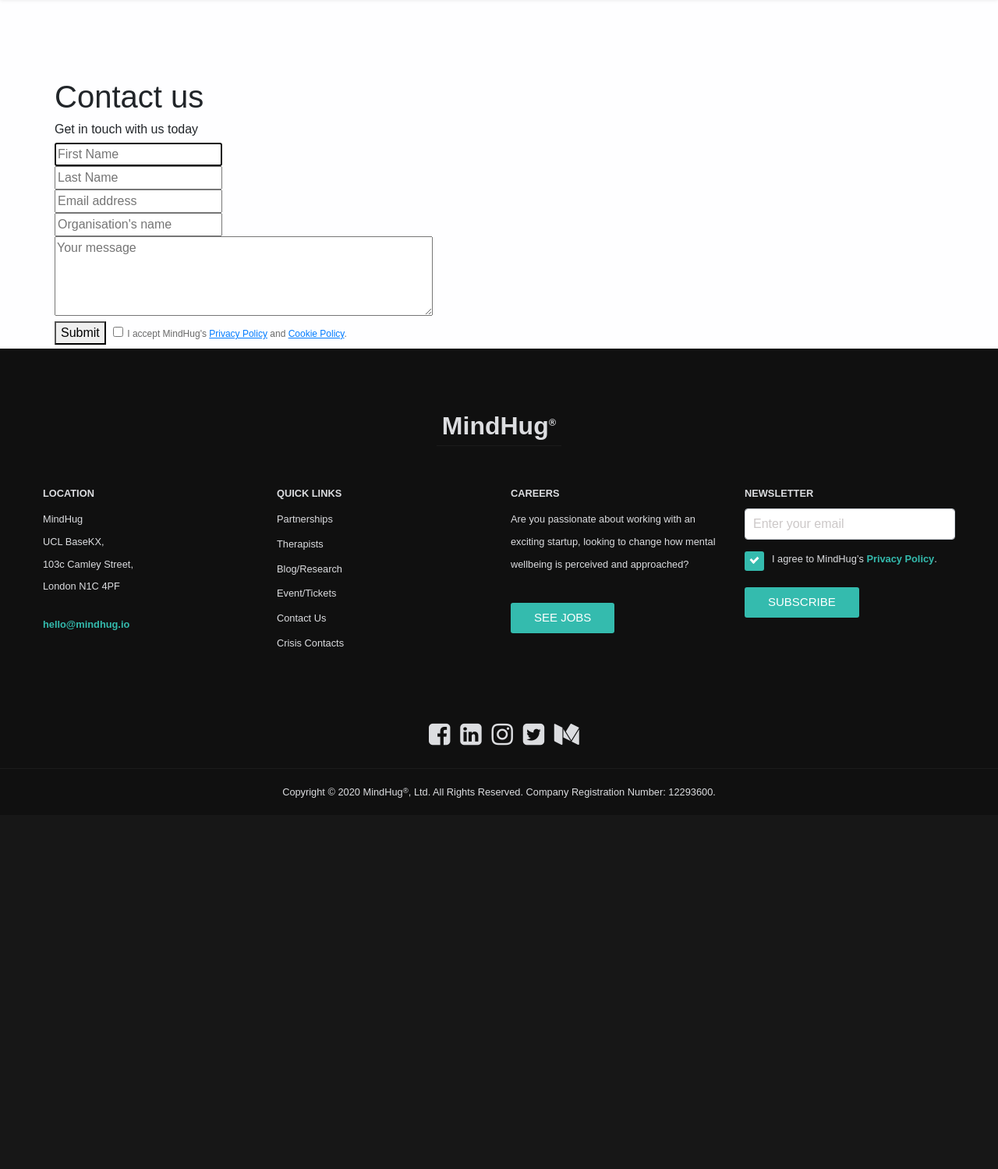
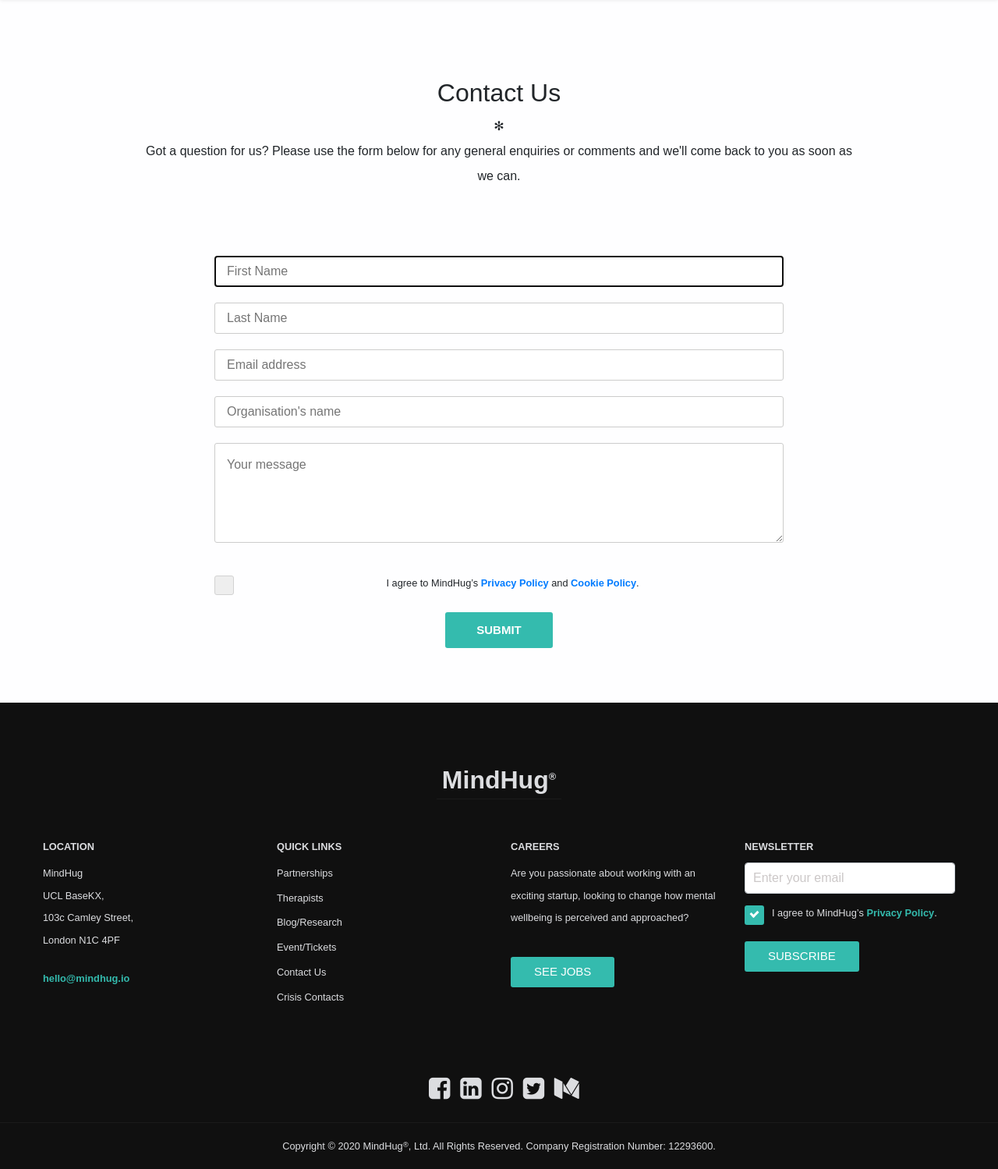
Before and after one commit to Cloudeya/newrelic-install, a Flask app: page /contact in a window 1280 px wide. Shown: the part 138-1637 px from the top of the page at 78% size. Before the commit the page ends 1161 px from the top, so only its background shows below. Run offline with Flask 2, Linux system fonts and the light colour scheme; parts of the project's set-up code (start-up, migrations or seed data) failed here and were passed over; some libraries are stand-ins or nearby versions.

Commit message:
contact page
Signed-off-by: Finbarrs Oketunji <oketunjifinbarrs@hotmail.com>

```diff
--- a/main.py
+++ b/main.py
@@ -25,7 +25,7 @@
         message = request.form['comment']
         flag = workshop_forms(email, fname, lname, company, message)
 
-    return render_template('form_workshops.html')
+    return render_template('contact.html')
 
 @app.route('/partnerships', methods=["GET", "POST"])
 def partnerships():
--- a/static/css/style.css
+++ b/static/css/style.css
@@ -130,7 +130,6 @@
   padding-top: 10px;
   font-family: 'Poppins', sans-serif;
   border-top: 3px solid #34bbae;
-  background: #ffffff;
 }
 
 .subpages{
@@ -518,6 +517,59 @@
 /* end client section */
 
 /* contact section */
+.section .mcp-title-area {
+    max-width: 960px;
+    margin: 0 auto 70px;
+    display: block;
+    padding: 0 15px;
+    text-align: center;
+    line-height: 2rem;
+}
+
+.section .mcp-area {
+    max-width: 760px;
+    margin: 0px auto 70px;
+    display: block;
+    padding: 0 15px;
+    text-align: center;
+}
+
+.section .mcp-area input {
+    width: 100%;
+    height: 40px;
+    margin-bottom: 20px;
+    padding: 0 15px;
+    border-radius: 3px;
+    border: 1px solid #ccc;
+}
+
+.section .mcp-area textarea {
+    width: 100%;
+    height: auto;
+    margin-bottom: 20px;
+    padding: 15px 15px;
+    border-radius: 3px;
+    border: 1px solid #ccc;
+}
+
+.section .mcp-area button {
+    background-color: #34bbae;
+    border: none;
+    outline: none;
+    color: #ffffff;
+    padding: 12px 40px;
+    margin-top: 15px;
+    font-size: 15px;
+    font-weight: 700;
+    text-transform: uppercase;
+    border-radius: 3px;
+}
+
+.section .mcp-area button:hover {
+  background-color: #247971;
+  color: #ffffff;
+}
+
 .contact_section {
   padding: 75px 45px;
   font-family: 'Poppins', sans-serif;
@@ -564,7 +616,6 @@
   font-family: 'Poppins', sans-serif;
   margin-bottom: 35px;
 }
-
 /* end contact section */
 
 
--- /dev/null
+++ b/templates/contact.html
@@ -0,0 +1,79 @@
+{% extends 'layout.html' %}
+
+{% block metatags %}
+<meta name="description" content="Contact us">
+{% endblock %}
+
+{% block title %}MindHug - Contact Us{% endblock %}
+
+<body class="sub_page">
+
+{% block body %}
+
+{% include 'includes/_navsub.html' %}
+
+<iframe name="votar" style="display:none;"></iframe>
+
+<div class="section">
+    <div class="container">
+
+        <div class="row">
+            <div class="mcp-title-area">
+                <h2>Contact Us</h2>
+                <div class="separator separator-danger">✻</div>
+                <p class="description">Got a question for us? Please use the form below for any general enquiries or comments and we'll come back to you as soon as we can.</p>
+            </div>
+        </div>
+
+        <div class="row">
+            <div class="mcp-area">
+                <form id="contact_workshop" target="votar" method="post">
+
+                        <input placeholder="First Name" type="text" tabindex="1" id="fname" name="fname" oninvalid="this.setCustomValidity('Please enter your first name')" oninput="this.setCustomValidity('')" required autofocus>
+
+                        <input placeholder="Last Name" type="text" tabindex="1" id="lname" name="lname">
+
+                        <input placeholder="Email address" type="email" id="email" name="email" tabindex="2" oninvalid="this.setCustomValidity('Please enter a valid email address')" oninput="this.setCustomValidity('')" required >
+
+                        <input placeholder="Organisation's name" type="text" id="company" name="company" tabindex="3">
+
+                        <textarea rows="4" cols="50" name="comment" form="contact_workshop" id="mess" placeholder="Your message" tabindex="4"></textarea>
+
+<!--                         <label for="field_terms">
+                            <input type="checkbox" class="mindhug_checkmark" id="field_terms" oninvalid="this.setCustomValidity('Please check the box to continue')" oninput="this.setCustomValidity('')" required/>I accept MindHug's <a href="/privacy-policy" target="_blank">Privacy Policy</a> and <a href = "/cookie-policy" target="_blank">Cookie Policy</a>.
+                        </label> -->
+
+                        <label class="mindhug_validation">
+
+                            <input type="checkbox" class="mindhug_checkmark" id="field_terms" oninvalid="this.setCustomValidity('Please check the box to continue')" oninput="this.setCustomValidity('')" required/>
+
+                            <span class="mindhug_checkmark"></span>
+
+                            <span>I agree to MindHug’s <a href="/privacy-policy" target="_blank" class="footer_link">Privacy Policy</a> and <a href = "/cookie-policy" target="_blank" class="footer_link">Cookie Policy</a>.</span>
+
+                        </label>
+
+                        <button name="submit" type="submit" id="contact-submit" tabindex="5" onclick="myFunction()">Submit</button>
+
+                </form>
+            </div>
+        </div>
+
+        <!-- The Modal -->
+        <div class="modal fade" id="myModal">
+            <div class="modal-dialog modal-dialog-centered" >
+                <div class="modal-content">
+                    <div class="modal-body">
+                        <font style="font-size: 20px">Thanks for contacting us, we'll get back to you soon.</font>
+                    </div>
+                    <div class="modal-footer">
+                        <button type="button" class="btn btn-primary" data-dismiss="modal" onclick="closeModal()">Close</button>
+                    </div>
+                </div>
+            </div>
+        </div>
+
+    </div>
+</div>
+
+{% endblock %}
--- a/templates/form_workshops.html
+++ /dev/null
@@ -1,59 +0,0 @@
-{% extends 'layout.html' %}
-
-{% block metatags %}
-<meta name="description" content="Fill out this form to get in touch with us.">
-{% endblock %}
-
-{% block title %}MindHug - Contact Us{% endblock %}
-
-<body class="sub_page">
-
-{% block body %}
-
-{% include 'includes/_navsub.html' %}
-
-<iframe name="votar" style="display:none;"></iframe>
-
-<div class="container" id="form_con">
-
-    <form id="contact_workshop" target="votar" method="post">
-        <h1>Contact us</h1>
-        <h6>Get in touch with us today</h6>
-        <fieldset>
-            <input placeholder="First Name" type="text" tabindex="1" id="fname" name="fname" oninvalid="this.setCustomValidity('Please enter your first name')" oninput="this.setCustomValidity('')" required autofocus>
-        </fieldset>
-        <fieldset>
-            <input placeholder="Last Name" type="text" tabindex="1" id="lname" name="lname">
-        </fieldset>
-        <fieldset>
-            <input placeholder="Email address" type="email" id="email" name="email" tabindex="2" oninvalid="this.setCustomValidity('Please enter a valid email address')" oninput="this.setCustomValidity('')" required >
-        </fieldset>
-        <fieldset>
-            <input placeholder="Organisation's name" type="text" id="company" name="company" tabindex="3">
-        </fieldset>
-        <fieldset>
-            <textarea rows="4" cols="50" name="comment" form="contact_workshop" id="mess" placeholder="Your message" tabindex="4"></textarea>
-        </fieldset>
-        <fieldset>
-            <button name="submit" type="submit" id="contact-submit" tabindex="5" onclick="myFunction()">Submit</button>
-            <label  for="field_terms"><input type="checkbox" class="btn-lg" id="field_terms" style="margin: 5px; padding: 0px;" oninvalid="this.setCustomValidity('Please check the box to continue')" oninput="this.setCustomValidity('')" required/><font style="font-size: 12px; font-weight: normal; color: dimgrey">I accept MindHug's <a href="/privacy-policy" target="_blank"><u>Privacy Policy</u></a> and <a href = "/cookie-policy" target="_blank"><u>Cookie Policy</u></a>.</font><span class="mock_checkbox"></span></label>
-        </fieldset>
-    </form>
-
-    <!-- The Modal -->
-    <div class="modal fade" id="myModal">
-        <div class="modal-dialog modal-dialog-centered" >
-            <div class="modal-content">
-                <div class="modal-body">
-                    <font style="font-size: 20px">Thanks for contacting us, we'll get back to you soon.</font>
-                </div>
-                <div class="modal-footer">
-                    <button type="button" class="btn btn-primary" data-dismiss="modal" onclick="closeModal()">Close</button>
-                </div>
-            </div>
-        </div>
-    </div>
-
-</div>
-
-{% endblock %}
```
